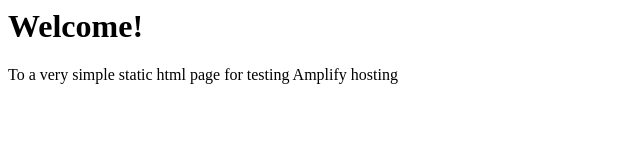
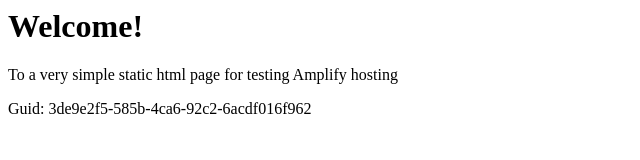
Before and after one commit to aws-aemilia-cdg/Github-PR-Commit-Integration-Test-DoNotTouch-v1-prod-eu-west-3, a website: page src/index.html in a window 1280 px wide. Shown: the whole page, without its empty margins (0-640 px from the left). Drawn offline with Linux system fonts and the light colour scheme.

Commit message:
commit from integ tests

```diff
--- a/src/index.html
+++ b/src/index.html
@@ -1,3 +1,5 @@
+
+
 <html lang="en">
 
 <head>
@@ -10,6 +12,6 @@
 <body>
     <h1>Welcome!</h1>
     <p>To a very simple static html page for testing Amplify hosting</p>
-</body>
+    <p>Guid: 3de9e2f5-585b-4ca6-92c2-6acdf016f962</p></body>
 
 </html>
```
